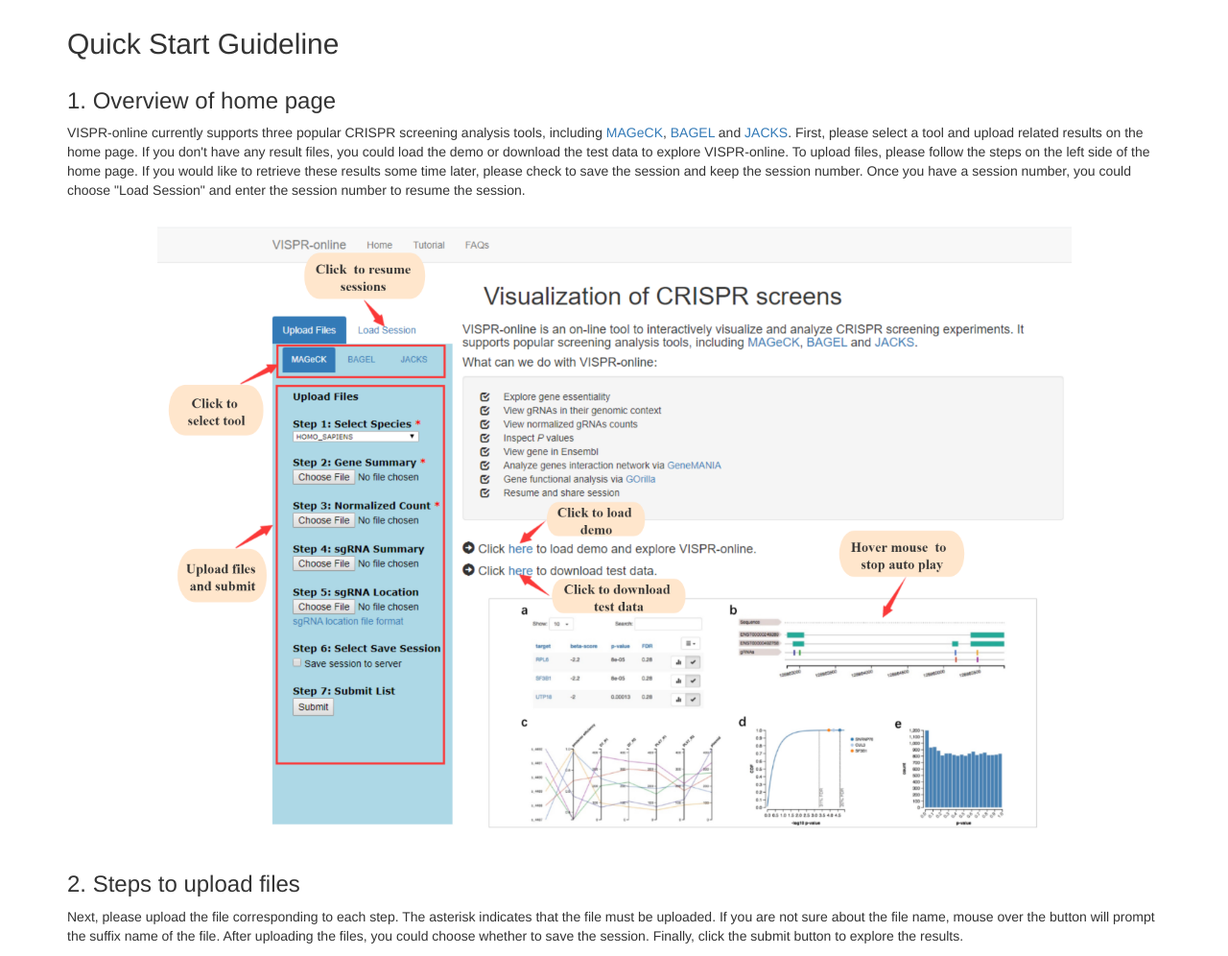
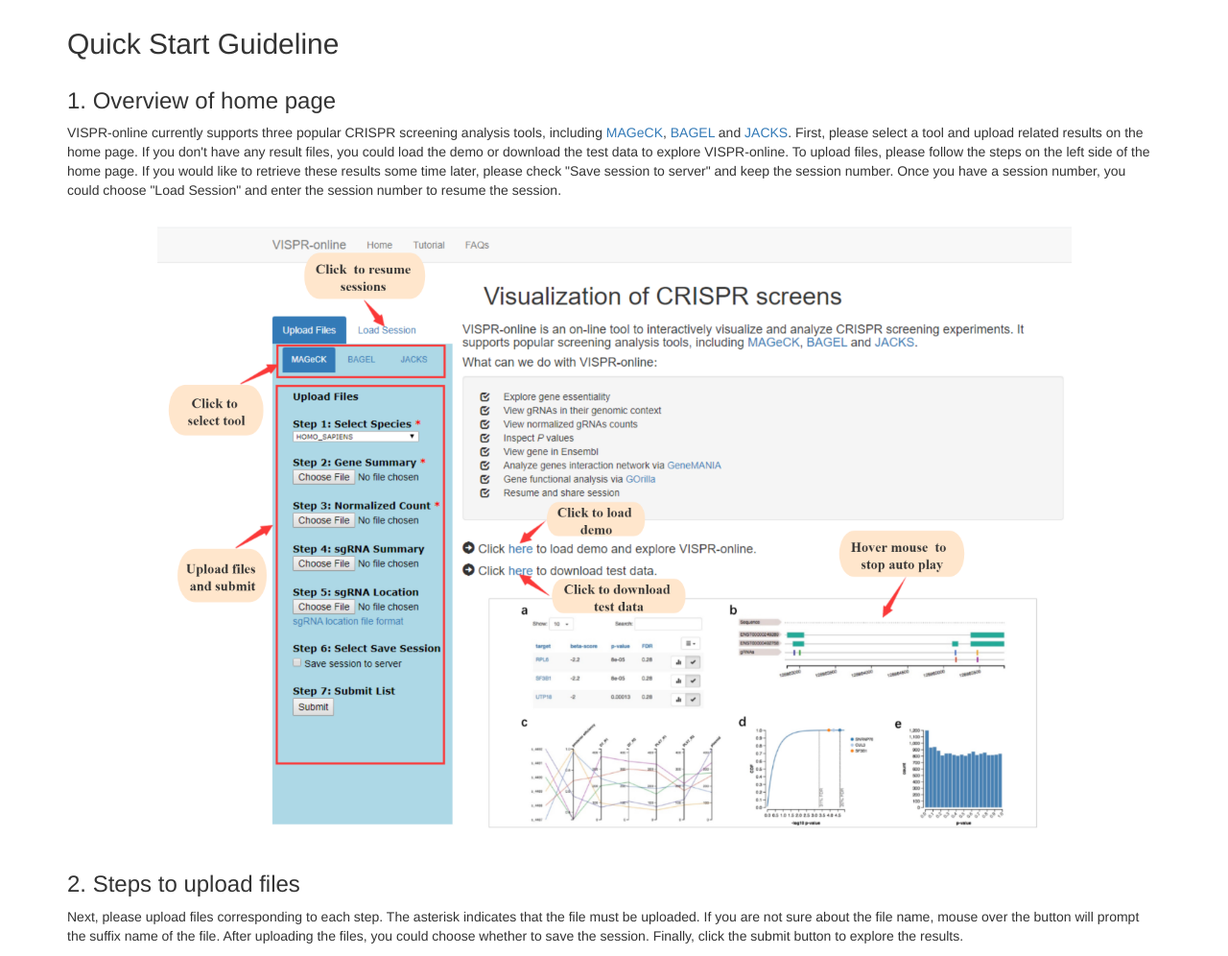
Before and after one commit to lemoncyb/VISPR-online, a Flask app: page /tutorial in a window 1280 px wide. Shown: the part 51-1047 px from the top of the page at 96% size. Run offline with Flask 2, Linux system fonts and the light colour scheme; parts of the project's set-up code (start-up, migrations or seed data) failed here and were passed over; some libraries are stand-ins or nearby versions.

Commit message:
update tutorial page

```diff
--- a/vispr_screen/templates/tutorial.html
+++ b/vispr_screen/templates/tutorial.html
@@ -14,16 +14,16 @@
             <a href="https://pubmed.ncbi.nlm.nih.gov/27083490/" target="_blank">BAGEL</a> and <a href="https://pubmed.ncbi.nlm.nih.gov/30674557/" target="_blank">JACKS</a>.
             First, please select a tool and upload related results on the home page. If you don't have any result files,
             you could load the demo or download the test data to explore VISPR-online. To upload files, please follow the steps on the left side
-            of the home page. If you would like to retrieve these results some time later, please check to save the
-            session and keep the session number. Once you have a session number, you could choose "Load Session" and enter the session number
+            of the home page. If you would like to retrieve these results some time later, please check "Save
+            session to server" and keep the session number. Once you have a session number, you could choose "Load Session" and enter the session number
             to resume the session.
         </p>
         <p style="text-align: center;"><img src="/static/img/indexT1.png" width="989" height="670"></p>
      </div>
 
      <div>
-        <h3>2. Steps to upload files</h3>
-        <p>Next, please upload the file corresponding to each step. The asterisk indicates that the file must be uploaded. If you are not sure about the file name,
+         <h3>2. Steps to upload files</h3>
+        <p>Next, please upload files corresponding to each step. The asterisk indicates that the file must be uploaded. If you are not sure about the file name,
             mouse over the button will prompt the suffix name of the file.
            After uploading the files, you could choose whether to save the session. Finally, click the submit button to explore the results.
         </p>
@@ -40,7 +40,7 @@
      <div>
         <h3>4. Explore the results of clustering</h3>
         <p>
-            There are results option and session number at the top of the results page. We take the test data of MAGeCK as an example.
+            Options and session number are displayed at the top of the results page. We take the test data of MAGeCK as an example.
             The first page is results of clustering. The clustering algorithm is k-means. We can choose different K values to
             analyze the cluster heatmap.
         </p>
@@ -51,7 +51,9 @@
         <h3>5. Explore genes and gRNAs results</h3>
         <p>We could select the positive/negative selection of different samples from the drop-down menu. The results will be displayed in tables and charts. For the table, you could enter a gene name in the search box to search it. Click the column header to sort corresponding column. Click on
              gene name to jump to the Ensembl page. Click the icon in the last column of the table to show gRNA locations and counts. Click the
-            check button to select target and highlight in p-value plot. Click the drop box in the upper right corner of the table to get more functions. For the gRNAs count chart, we could click the sample drop-down box to check the sample to be analyzed or drap to reorder samples.
+            check button to select target and highlight in p-value plot. Click the drop box in the upper right corner of the table to get more functions.
+            The sgRNA locus plot can be zoomed when selected with square.
+            For the gRNAs count chart, we could click the sample drop-down box to check the sample to be analyzed or drap to reorder them.
             On the chart, we hold the axis to adjust the position. In the two graphs of distribution, we could click the middle of the graph to save the image locally.
         </p>
         <p style="text-align: center;"><img src="/static/img/resultsT1.png" width="1092" height="797"></p>
```
